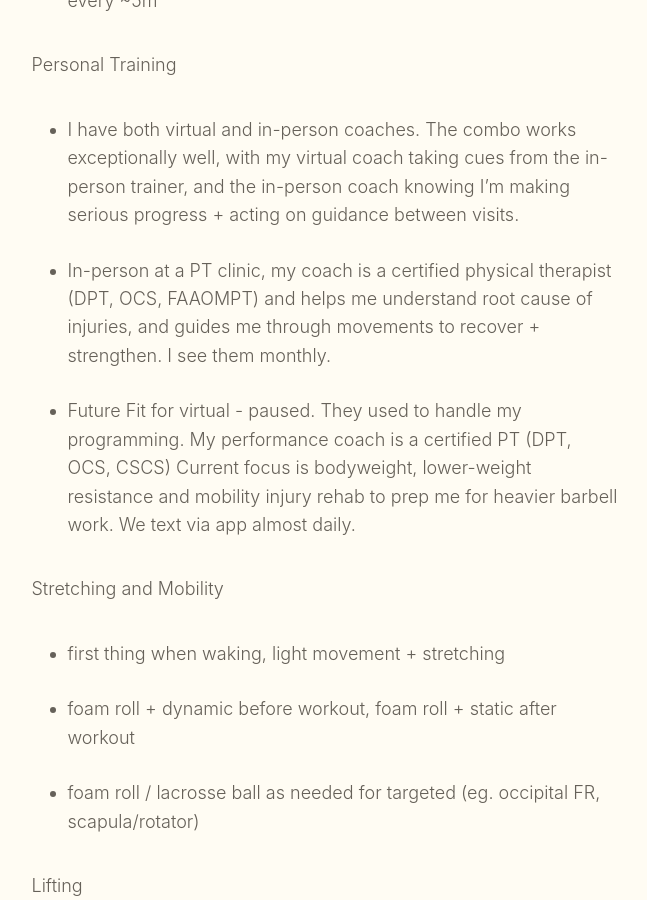
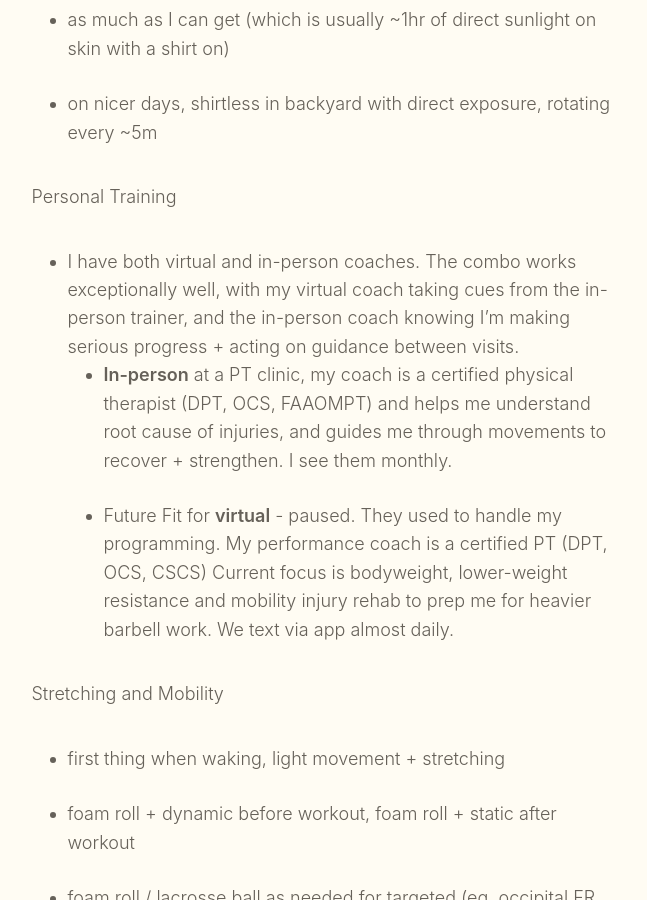
Before and after one commit to paulmederos/pm17, a Jekyll site: the page built from _posts/2021-07-21-personal-wellbeing-and-longevity-practices.markdown, in a window 1280 px wide and 900 px high, scrolled down 6488 px. Shown: the whole window, without its empty margins (315-962 px from the left). Built offline with Jekyll 4.4.1, drawn with Linux system fonts in a browser that asks for light colours; some web fonts are replaced; some of the changed text lies outside the part shown.

```diff
--- a/_posts/2021-07-21-personal-wellbeing-and-longevity-practices.markdown
+++ b/_posts/2021-07-21-personal-wellbeing-and-longevity-practices.markdown
@@ -112,8 +113,8 @@ Sun bathing
 
 Personal Training
 - I have both virtual and in-person coaches. The combo works exceptionally well, with my virtual coach taking cues from the in-person trainer, and the in-person coach knowing I’m making serious progress + acting on guidance between visits.
-- In-person at a PT clinic, my coach is a certified physical therapist (DPT, OCS, FAAOMPT) and helps me understand root cause of injuries, and guides me through movements to recover + strengthen. I see them monthly.
-- Future Fit for virtual - paused. They used to handle my programming. My performance coach is a certified PT (DPT, OCS, CSCS) Current focus is bodyweight, lower-weight resistance and mobility injury rehab to prep me for heavier barbell work. We text via app almost daily.
+    - **In-person** at a PT clinic, my coach is a certified physical therapist (DPT, OCS, FAAOMPT) and helps me understand root cause of injuries, and guides me through movements to recover + strengthen. I see them monthly.
+    - Future Fit for **virtual** - paused. They used to handle my programming. My performance coach is a certified PT (DPT, OCS, CSCS) Current focus is bodyweight, lower-weight resistance and mobility injury rehab to prep me for heavier barbell work. We text via app almost daily.
 
 Stretching and Mobility
 - first thing when waking, light movement + stretching
```
Also changed, not shown: other parts of _posts/2021-07-21-personal-wellbeing-and-longevity-practices.markdown (+7 -6 lines).
